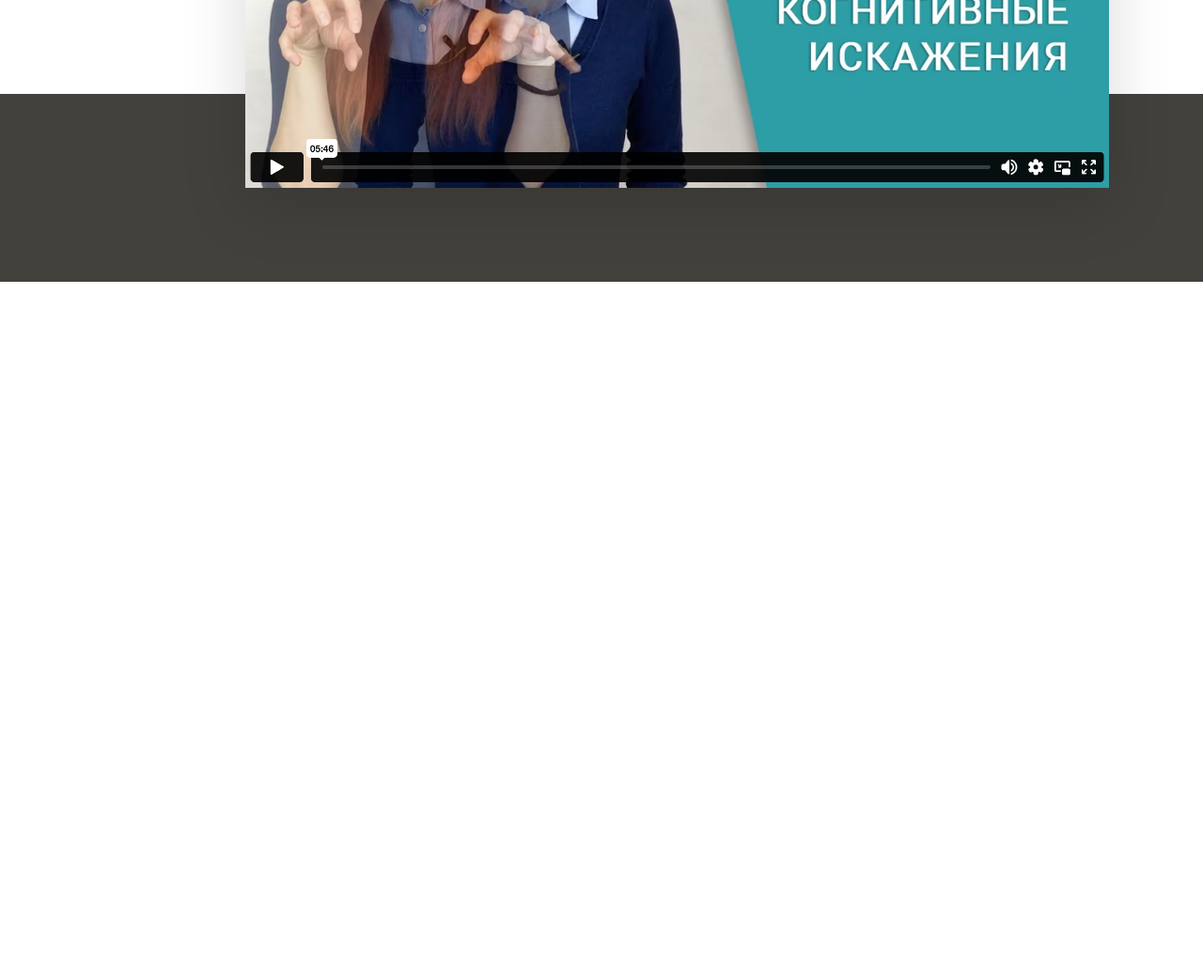
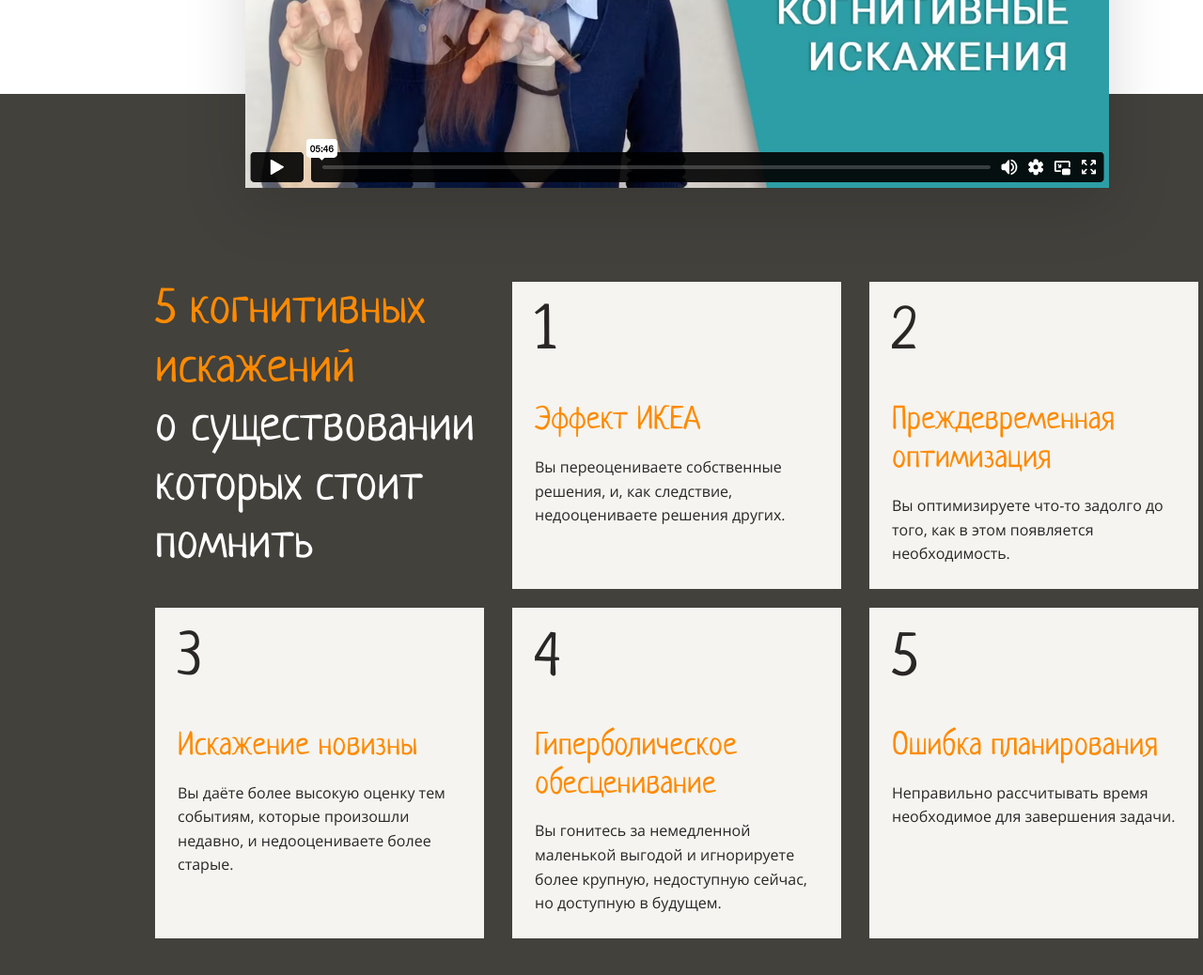
Before and after one commit to VgomerV/layout-designer-project-58, a website: page src/index.html in a window 1280 px wide. Shown: the part 1566-2604 px from the top of the page at 94% size. Before the commit the page ends 1866 px from the top, so only its background shows below. Drawn offline with Linux system fonts and the light colour scheme.

Commit message:
add navigation section

```diff
--- a/src/index.html
+++ b/src/index.html
@@ -55,7 +55,7 @@
     <div class="preview__footer"></div>
   </section>
   <!-- SECTION NAV -->
-  <!-- <nav id="navigation" class="section section--bg-primary-dark">
+  <nav id="navigation" class="section section--bg-primary-dark">
     <div class="section__container nav">
       <div class="nav__cards-title">
         <h3 class="nav__title">
@@ -102,6 +102,6 @@
         </p>
       </a>
     </div>
-  </nav> -->
+  </nav>
 </body>
 </html>
--- a/src/styles/style.css
+++ b/src/styles/style.css
@@ -192,13 +192,12 @@ a {
   background-color: var(--primary-dark);
 }
 
-/* .nav {
+.nav {
   display: flex;
   column-gap: 30px;
   row-gap: 20px;
   flex-wrap: wrap;
-
-  padding-top: 200px;
+  padding-top: 0;
 }
 
 .nav__cards-title {
@@ -230,4 +229,4 @@ a {
 .card:hover {
   background-color: var(--primary);
   color: var(--white);
-} */
+}
```
